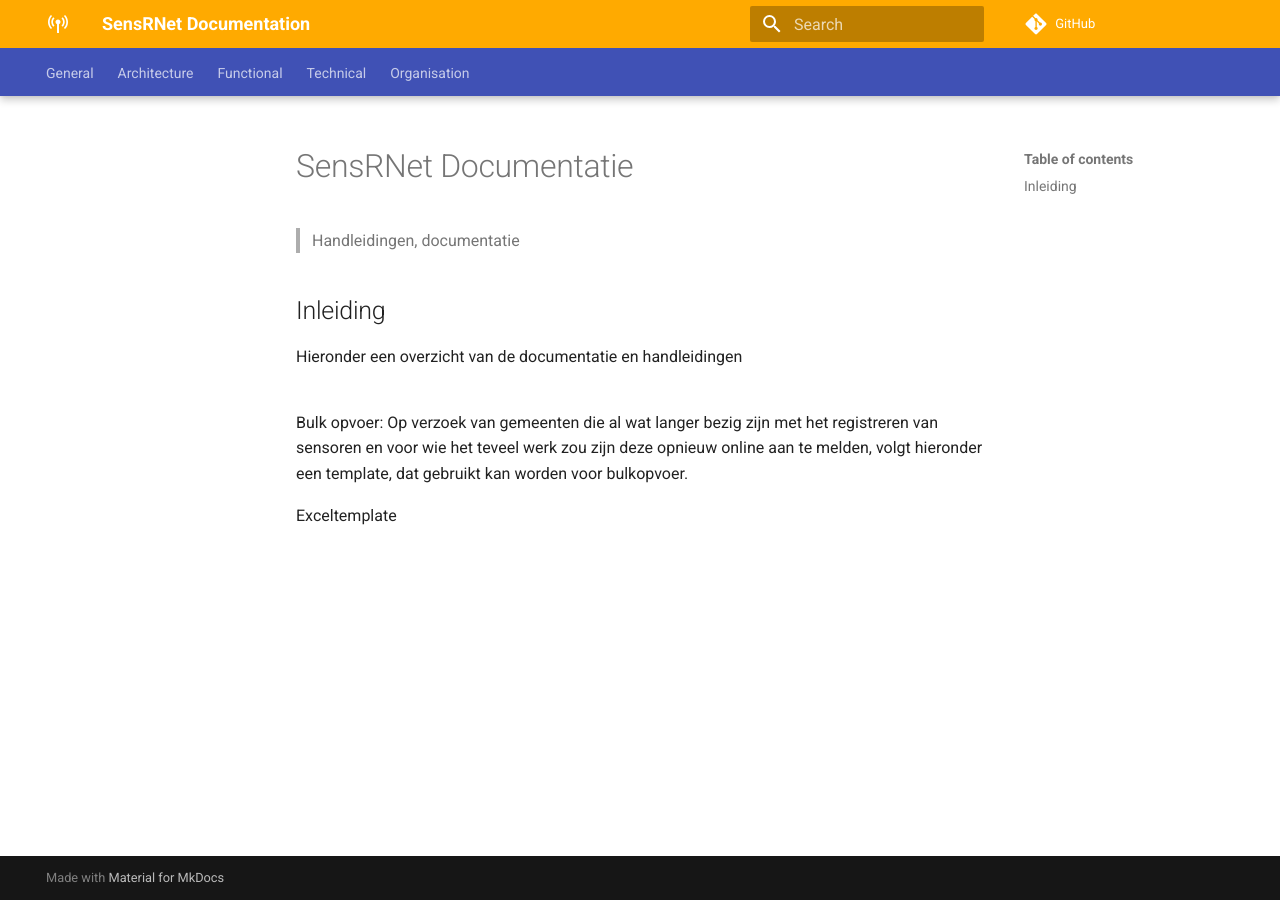
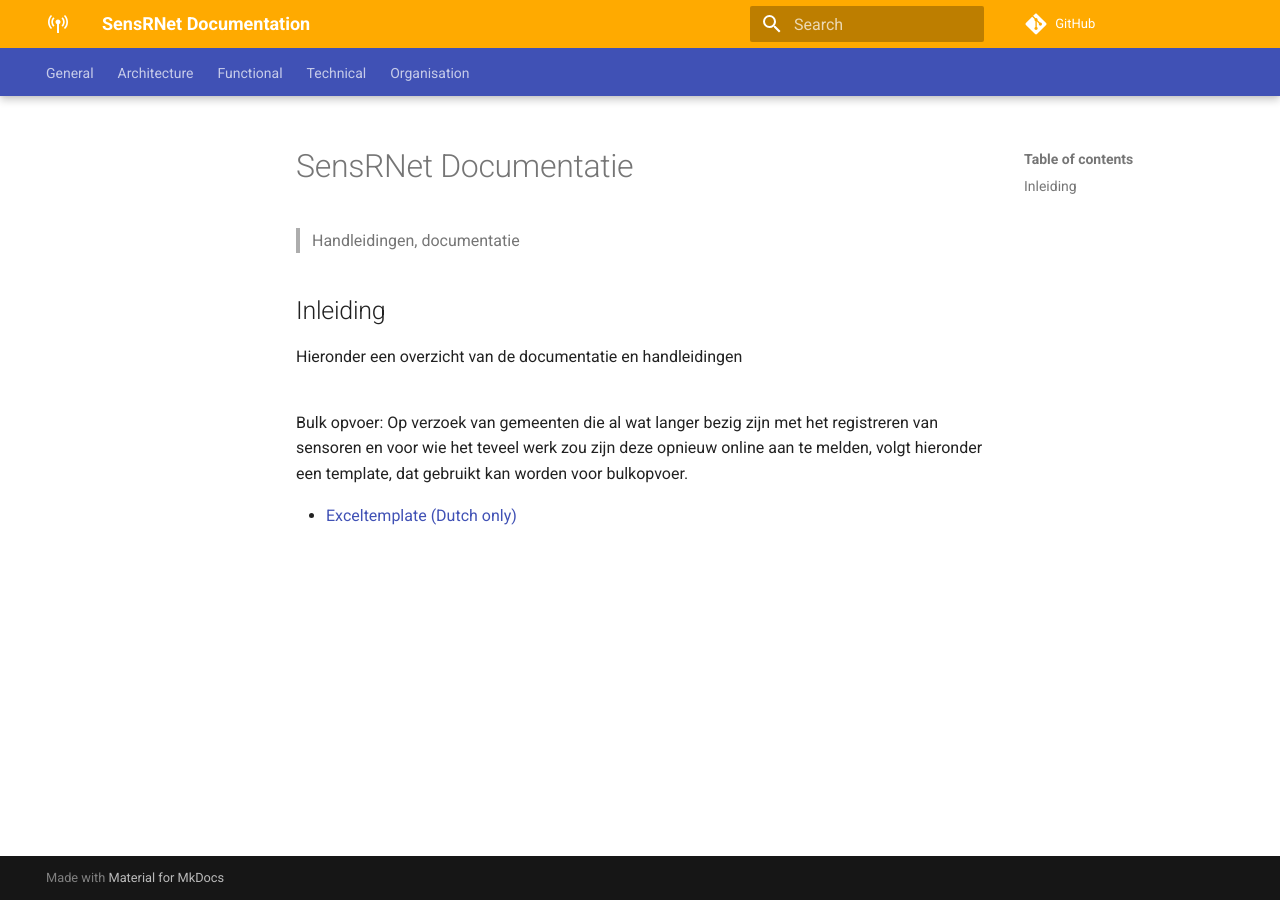
Before and after one commit to kadaster-labs/sensrnet-home, an MkDocs documentation site: the page built from docs/DocumentationNL.md, in a window 1280 px wide. Built offline with MkDocs 1.6.1 and Material for MkDocs 9.7.7, drawn with Linux system fonts in a browser that asks for light colours; comment, search, counter and statistics services are not loaded.

Commit message:
Update DocumentationNL.md

```diff
--- a/docs/DocumentationNL.md
+++ b/docs/DocumentationNL.md
@@ -8,4 +8,4 @@ Hieronder een overzicht van de documentatie en handleidingen
 Bulk opvoer:
 Op verzoek van gemeenten die al wat langer bezig zijn met het registreren van sensoren en voor wie het teveel werk zou zijn deze opnieuw online aan te melden, volgt hieronder een template, dat gebruikt kan worden voor bulkopvoer.
 
-Exceltemplate
+- [Exceltemplate (Dutch only)](SensorenregisterInventarisatieLeeg_Concept (3).xlsx)
```
